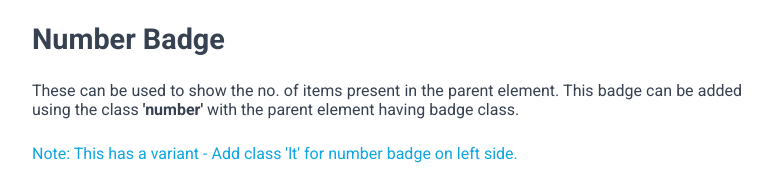
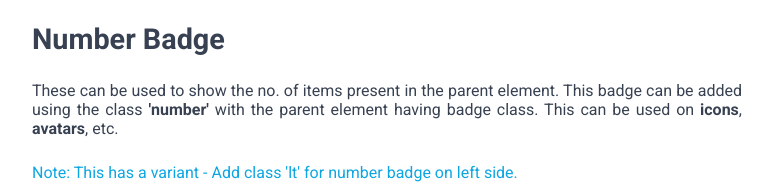
Before and after one commit to bmendhe23/OnyxUI, a plain HTML site: page components/Badge/badge.html in a window 1280 px wide. Shown: the part 1875-2060 px from the top of the page, without its empty margins (378-1151 px from the left). Drawn offline with nearby package versions, Linux system fonts and the light colour scheme.

Commit message:
Minor Fix

```diff
--- a/components/Badge/badge.html
+++ b/components/Badge/badge.html
@@ -169,7 +169,7 @@
                 <!-- Number Badges -->
 
                 <h4 class="content-title">Number Badge</h4>
-                <p class="component-description">These can be used to show the no. of items present in the parent element. This badge can be added using the class <strong>'number'</strong> with the parent element having badge class.</p>
+                <p class="component-description">These can be used to show the no. of items present in the parent element. This badge can be added using the class <strong>'number'</strong> with the parent element having badge class. This can be used on <strong>icons</strong>, <strong>avatars</strong>, etc.</p>
                 <p class="component-description note-highlight">Note: This has a variant - Add class 'lt' for number badge on left side.</p>
 
                 <div class="code-visual-container">
```
